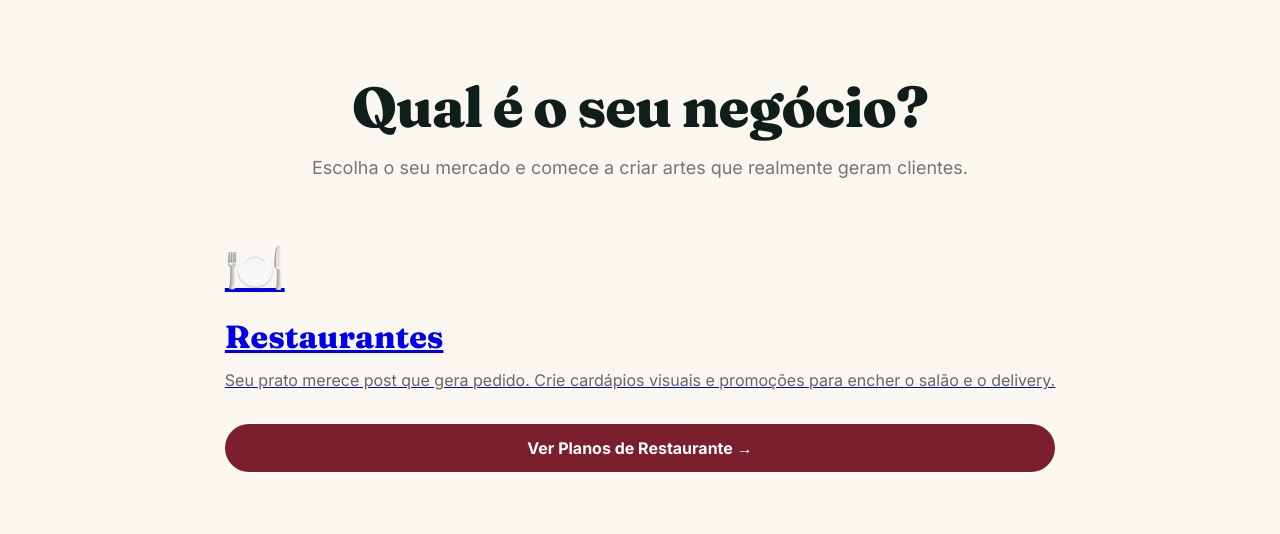
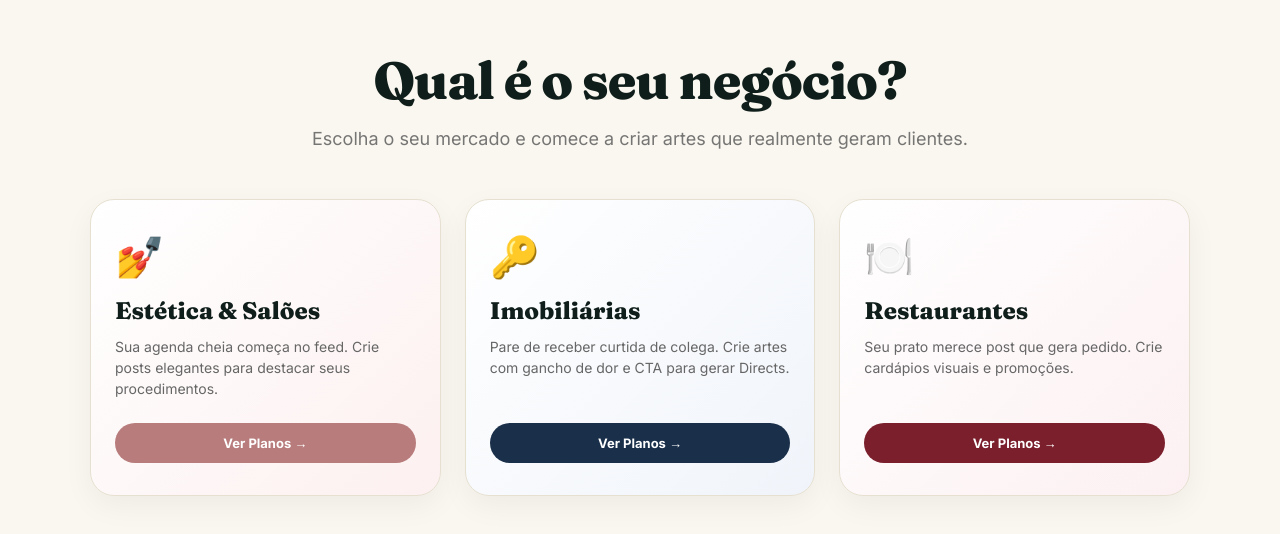
Before and after one commit to M657machado/site-instacontent, a plain HTML site: page index.html in a window 1280 px wide. Shown: the part 128-662 px from the top of the page. Drawn offline with Linux system fonts and the light colour scheme.

Commit message:
Add files via upload

```diff
--- a/index.html
+++ b/index.html
@@ -11,26 +11,36 @@
   * { margin: 0; padding: 0; box-sizing: border-box; }
   body { font-family: 'Inter', sans-serif; background: var(--cream); color: var(--ink); min-height: 100vh; display: flex; flex-direction: column; align-items: center; justify-content: center; padding: 40px 20px; }
 
-  .hero { text-align: center; max-width: 800px; margin-bottom: 60px; }
-  .hero h1 { font-family: 'Fraunces', serif; font-size: 56px; color: var(--ink); margin-bottom: 16px; letter-spacing: -1px; }
+  .hero { text-align: center; max-width: 800px; margin-bottom: 50px; }
+  .hero h1 { font-family: 'Fraunces', serif; font-size: 52px; color: var(--ink); margin-bottom: 16px; letter-spacing: -1px; }
   .hero p { font-size: 18px; color: #555; opacity: 0.8; }
 
-  grid-template-columns: repeat(3, 1fr); 30px; max-width: 1000px; width: 100%; }
-  .card { background: var(--white); border-radius: 24px; padding: 40px; border: 1px solid var(--line); text-decoration: none; color: var(--ink); transition: all 0.3s; box-shadow: 0 10px 30px rgba(0,0,0,0.05); display: flex; flex-direction: column; align-items: flex-start; }
-  .card:hover { transform: translateY(-5px); box-shadow: 0 20px 40px rgba(0,0,0,0.1); border-color: var(--champagne); }
+  /* Grid ajustado para 3 colunas */
+  .grid { display: grid; grid-template-columns: repeat(3, 1fr); gap: 24px; max-width: 1100px; width: 100%; }
+
+  .card { background: var(--white); border-radius: 24px; padding: 32px 24px; border: 1px solid var(--line); text-decoration: none; color: var(--ink); transition: all 0.3s; box-shadow: 0 10px 30px rgba(0,0,0,0.05); display: flex; flex-direction: column; align-items: flex-start; }
+  .card:hover { transform: translateY(-5px); box-shadow: 0 20px 40px rgba(0,0,0,0.1); }
 
   .card.beleza { background: linear-gradient(135deg, #fff, #fdf0f0); }
+  .card.beleza:hover { border-color: #b87c7c; }
   .card.imob { background: linear-gradient(135deg, #fff, #f0f4fa); }
+  .card.imob:hover { border-color: #1a2f4a; }
+  .card.rest { background: linear-gradient(135deg, #fff, #fcf0f2); }
+  .card.rest:hover { border-color: #7a1f2b; }
 
-  .icon { font-size: 48px; margin-bottom: 20px; }
-  .card h2 { font-family: 'Fraunces', serif; font-size: 32px; margin-bottom: 12px; }
-  .card p { font-size: 16px; color: #666; line-height: 1.6; margin-bottom: 30px; flex-grow: 1; }
+  .icon { font-size: 40px; margin-bottom: 16px; }
+  .card h2 { font-family: 'Fraunces', serif; font-size: 24px; margin-bottom: 10px; line-height: 1.2; }
+  .card p { font-size: 14px; color: #666; line-height: 1.5; margin-bottom: 24px; flex-grow: 1; }
 
-  .btn { display: inline-block; padding: 14px 28px; border-radius: 100px; font-weight: 700; text-align: center; width: 100%; }
+  .btn { display: inline-block; padding: 12px 20px; border-radius: 100px; font-weight: 700; font-size: 13px; text-align: center; width: 100%; }
   .btn-beleza { background: #b87c7c; color: white; }
   .btn-imob { background: #1a2f4a; color: white; }
+  .btn-rest { background: #7a1f2b; color: white; }
 
-  @media (max-width: 768px) { .grid { grid-template-columns: 1fr; } .hero h1 { font-size: 36px; } }
+  @media (max-width: 900px) {
+    .grid { grid-template-columns: 1fr; }
+    .hero h1 { font-size: 36px; }
+  }
 </style>
 </head>
 <body>
@@ -40,11 +50,28 @@
   <p>Escolha o seu mercado e comece a criar artes que realmente geram clientes.</p>
 </div>
 
+<div class="grid">
+  <a href="beleza.html" class="card beleza">
+    <div class="icon">💅</div>
+    <h2>Estética & Salões</h2>
+    <p>Sua agenda cheia começa no feed. Crie posts elegantes para destacar seus procedimentos.</p>
+    <span class="btn btn-beleza">Ver Planos →</span>
+  </a>
+
+  <a href="imobiliaria.html" class="card imob">
+    <div class="icon">🔑</div>
+    <h2>Imobiliárias</h2>
+    <p>Pare de receber curtida de colega. Crie artes com gancho de dor e CTA para gerar Directs.</p>
+    <span class="btn btn-imob">Ver Planos →</span>
+  </a>
+
   <a href="restaurante.html" class="card rest">
     <div class="icon">🍽️</div>
     <h2>Restaurantes</h2>
-    <p>Seu prato merece post que gera pedido. Crie cardápios visuais e promoções para encher o salão e o delivery.</p>
-    <span class="btn" style="background: #7a1f2b; color: white;">Ver Planos de Restaurante →</span>
+    <p>Seu prato merece post que gera pedido. Crie cardápios visuais e promoções.</p>
+    <span class="btn btn-rest">Ver Planos →</span>
   </a>
+</div>
+
 </body>
 </html>
```
